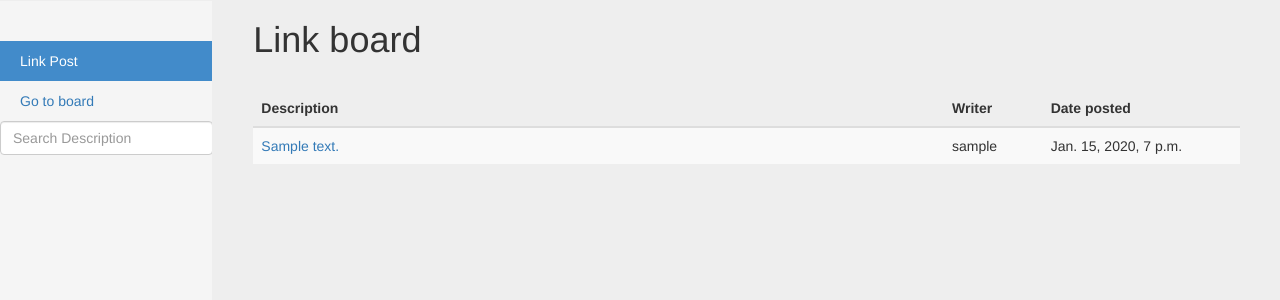
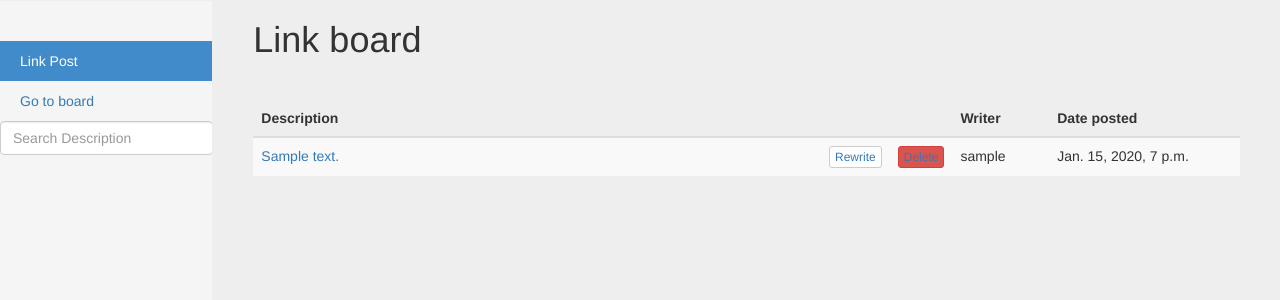
Before and after one commit to wikibootup/home, a Django app: page /linkboard/1/ in a window 1280 px wide. Shown: the part 50-350 px from the top of the page. Run offline with Django 3.2, Linux system fonts and the light colour scheme; a user stored in the database is signed in; tables that the repository leaves empty hold one stand-in row (values such as "Sample post"); some libraries are stand-ins or nearby versions.

Commit message:
linkboard/templates/linkboard/linkboardpage.html : rewrite, delete button added

```diff
--- a/seeseehome/linkboard/templates/linkboard/linkboardpage.html
+++ b/seeseehome/linkboard/templates/linkboard/linkboardpage.html
@@ -34,7 +34,9 @@
             <table class="table table-striped">
               <thead>
                 <tr>
-                  <th width="70%">Description</th>
+                  <th width="60%">Description</th>
+                  <th width="5%"></th>
+                  <th width="5%"></th>
                   <th width="10%">Writer</th>
                   <th width="20%">Date posted</th>
                 </tr>
@@ -44,7 +46,17 @@
                 {% if posts %}
                  {% for post in posts %}
                    <tr>
-                     <td width="70%"><a href="{{post.url}}" target="_blank">{{ post.description }}</a></td>
+                     <td width="60%"><a href="{{post.url}}" target="_blank">{{ post.description }}</a></td>
+                       {% if post.writer == user %}
+                         <p>
+                         <th width="5%">
+                           <button type="button" class="btn btn-default btn-xs"><a href="{% url 'linkboard:updatelinkpost' post.id %}">Rewrite</a></button>
+                         </th>
+                         <th width="5%">
+                           <button type="button" class="btn btn-danger btn-xs"><a href="{% url 'linkboard:deletelinkpost' post.id %}">Delete</a></button>
+                         </th>
+                       </p>
+                       {% endif %}
                      <td width="10%">{{ post.writer.username }}</td>
                      <td width="20%">{{ post.date_posted }} </td>
                    </tr>
```
